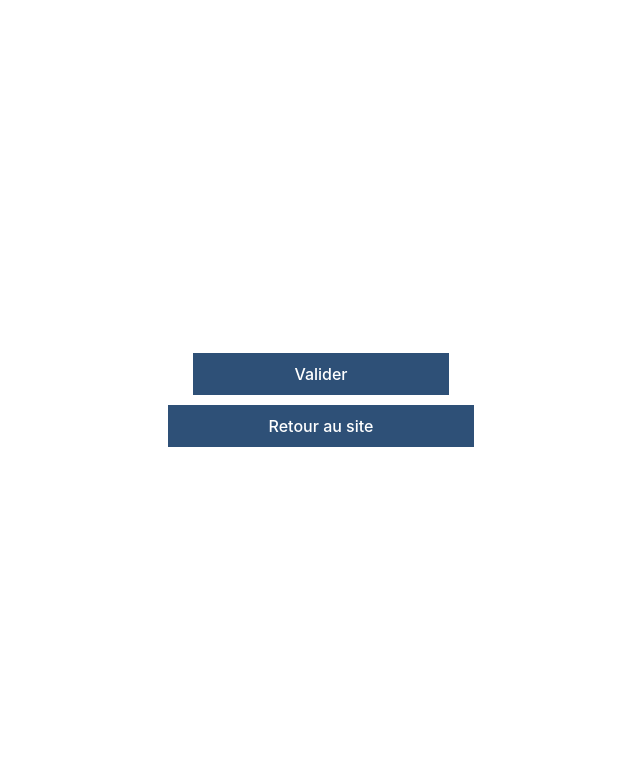
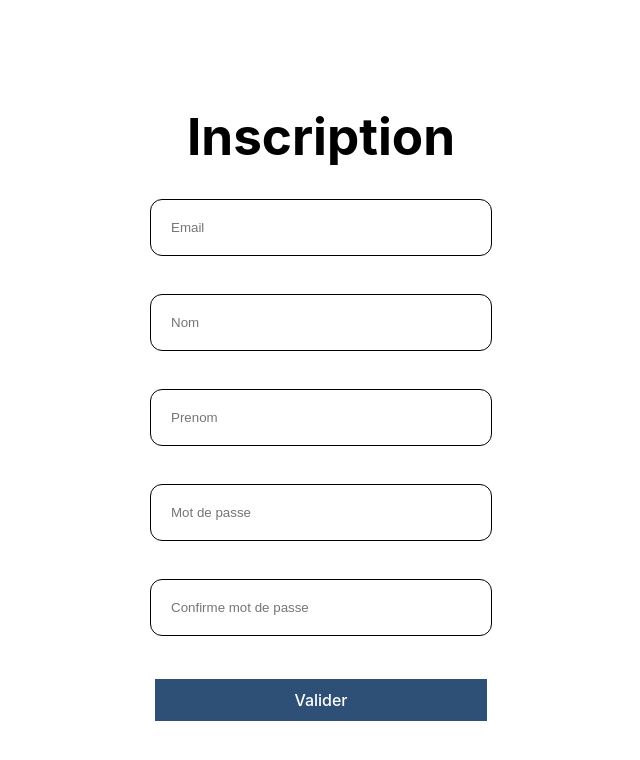
Before and after one commit to Emily-38/Recapcha, a Vue app: page / in a window 1280 px wide. Shown: the top 760 px of the page, without its empty margins (319-959 px from the left). Built offline with nearby package versions, Linux system fonts and the light colour scheme; the HTML template or start-up script is replaced by a standard one.

Commit message:
feat: add component input and formulaire in app page

```diff
--- a/src/App.vue
+++ b/src/App.vue
@@ -1,11 +1,53 @@
 <script setup lang="ts">
+import { reactive } from 'vue';
+import ComponentInput from './components/Input.vue'
 import ComponentButton from "./components/Button.vue";
+interface Formulaire {
+  email:string,
+  name:string,
+  firstname: string ,
+  mdp: string,
+  confirmmdp: string
+}
+
+const formData = reactive<Formulaire>({
+  email: '',
+  name: '',
+  firstname: '',
+  mdp: '',
+  confirmmdp: ''
+})
+
+const updateField = (field: keyof Formulaire, value: string) => {
+  formData[field] = value;
+};
+
+const submit=() =>{
+  console.log('Données du formulaire:', JSON.stringify(formData));
+  window.localStorage.setItem('personne',JSON.stringify(formData))
+}
 </script>
 
 <template>
+  <h1 class="title">Inscription</h1>
+  <form class="inscription" @submit.prevent="submit" >
+  <ComponentInput placeholder="Email" type="email"  @typing="updateField('email', $event)"  />
+  <ComponentInput placeholder="Nom" type="text"  @typing="updateField('name', $event)" />
+  <ComponentInput placeholder="Prenom" type="text"  @typing="updateField('firstname', $event)" />
+  <ComponentInput placeholder="Mot de passe" type="password" @typing="updateField('mdp', $event)"/>
+  <ComponentInput placeholder="Confirme mot de passe" type="password" @typing="updateField('confirmmdp', $event)"/>
   <ComponentButton title="Valider" type="submit" id="valider" />
-  <br />
-  <ComponentButton title="Retour au site" type="button" id="btnRetour" />
+   </form>
 </template>
 
-<style scoped></style>
+<style scoped>
+.title{
+  color:black;
+}
+.inscription {
+  display: flex ;
+  flex-direction: column;
+  gap: 38px;
+
+}
+</style>
--- /dev/null
+++ b/src/components/Input.vue
@@ -0,0 +1,30 @@
+<script setup lang="ts">
+interface Props {
+    type: string
+    placeholder: string
+}
+const props = defineProps<Props>()
+const emits = defineEmits(['typing'])
+
+function onInput(e: Event) {
+    const value = (e.target as HTMLInputElement).value
+
+    emits('typing', value)
+}
+</script>
+
+<template>
+
+    <input class="style" :type="props.type" :placeholder="props.placeholder" @input="onInput" >
+
+
+</template>
+
+<style>
+.style {
+    border-radius: 12px;
+    border: 1px solid black;
+    padding: 20px;
+    width: 300px;
+}
+</style>
```
